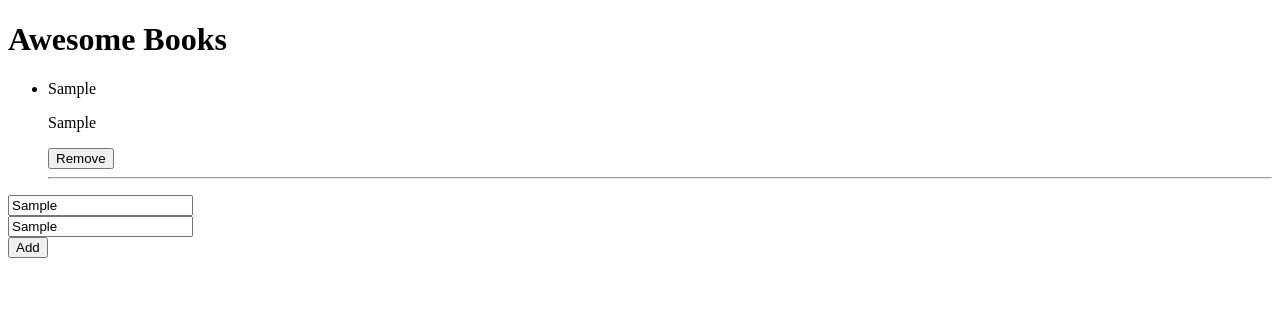
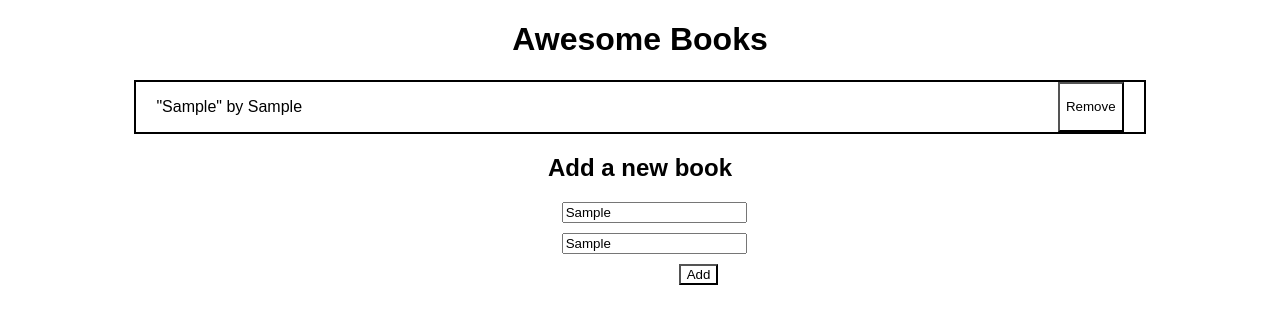
Before and after one commit to ryxtor/awesome-books, a website: page index.html in a window 1280 px wide. Both pictures are taken after typing "Sample", "Sample" into the empty fields and a click on the button "Add". Drawn offline with Linux system fonts and the light colour scheme.

Commit message:
Add Awesome books style

```diff
--- a/index.html
+++ b/index.html
@@ -16,6 +16,8 @@
         </ul>
     </div>
 
+    <h2>Add a new book</h2>
+
     <form class="form">
         <input type="text" id="title" class="title" placeholder="Title">
         <br>
--- a/script.js
+++ b/script.js
@@ -17,20 +17,14 @@ function displayBooks() {
     li.className = 'book';
     const bookAuthor = document.createElement('p');
     bookAuthor.className = 'book-author';
-    const bookTitle = document.createElement('p');
-    bookTitle.className = 'book-title';
     const deletebtn = document.createElement('button');
     deletebtn.id = book.id;
     deletebtn.className = 'remove-btn';
     deletebtn.textContent = 'Remove';
-    bookAuthor.textContent = book.author;
-    bookTitle.textContent = book.title;
-    li.appendChild(bookTitle);
+    bookAuthor.textContent = '"' + book.author + '"' + ' by ' + book.title;
     li.appendChild(bookAuthor);
     li.appendChild(deletebtn);
     ul.appendChild(li);
-    const line = document.createElement('hr');
-    li.appendChild(line);
   });
 }
 
--- a/style.css
+++ b/style.css
@@ -1,3 +1,48 @@
-** {
+body {
+  text-align: center;
   align-items: center;
+  font-family: sans-serif, Arial;
 }
+
+ul {
+  margin: 0 10%;
+}
+
+li {
+  list-style-type: none;
+  display: flex;
+  justify-content: space-between;
+}
+
+.list {
+  border: 2px solid black;
+  padding-left: 0;
+}
+
+.list li:nth-child(even) {
+  background-color: #cfcfcf;
+}
+
+.remove-btn {
+  background-color: #fff;
+  margin-right: 20px;
+}
+
+.title,
+.author {
+  margin-bottom: 10px;
+}
+
+form {
+  margin: 0 43.8%;
+}
+
+.btn-add {
+  background-color: #fff;
+  display: flex;
+  float: right;
+}
+
+.book-author {
+  margin-left: 20px;
+}
```
